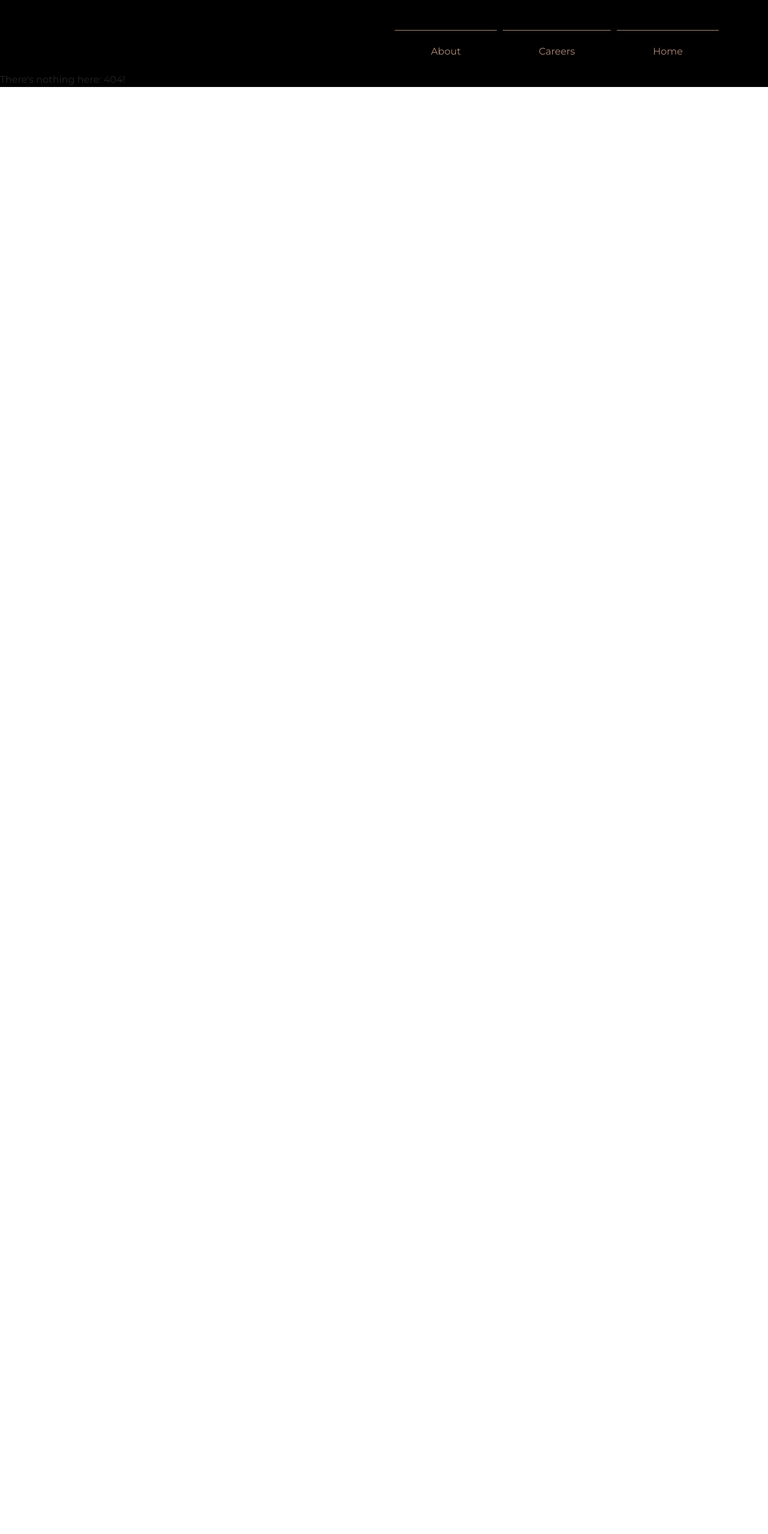
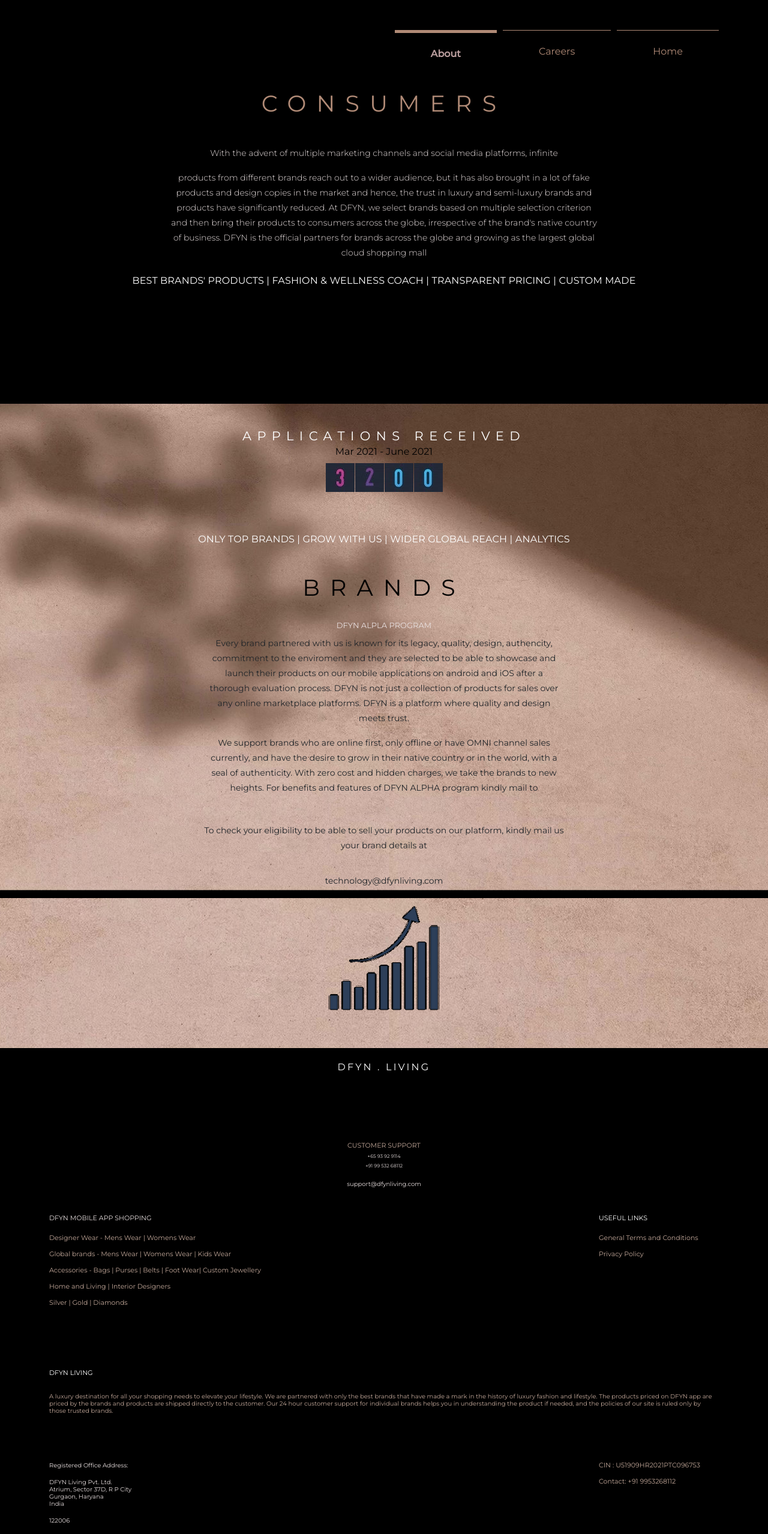
Before and after one commit to BlueRock96/dfyn-living-website, a React (Create React App) app: page /about in a window 1280 px wide. Before the commit this address had no page. Shown: the top 2557 px of the page at 60% size. Before the commit the page ends 800 px from the top, so only its background shows below. Built offline with nearby package versions, Linux system fonts and the light colour scheme.

Commit message:
head logo update, uncomment modules, default tab changed to home

```diff
--- a/public/index.html
+++ b/public/index.html
@@ -2,14 +2,14 @@
 <html lang="en">
   <head>
     <meta charset="utf-8" />
-    <!-- <link rel="icon" href="%PUBLIC_URL%/favicon.ico" /> -->
+    <link rel="icon" href="%PUBLIC_URL%/images/half-circle.svg" />
     <meta name="viewport" content="width=device-width, initial-scale=1" />
     <meta name="theme-color" content="#000000" />
-    <!-- <meta
+    <meta
       name="description"
-      content="Web site created using create-react-app"
-    /> -->
-    <!-- <link rel="apple-touch-icon" href="%PUBLIC_URL%/logo192.png" /> -->
+      content="Dfyn Living. FILTERED LUXURY EXPERIENCE"
+    />
+    <link rel="apple-touch-icon" href="%PUBLIC_URL%/images/half-circle.svg" />
 
     <!-- APP font  -->
     <link rel="preconnect" href="https://fonts.googleapis.com" />
--- a/src/App.js
+++ b/src/App.js
@@ -9,9 +9,10 @@
   return (
     <Routes>
       <Route element={<NavLayout />}>
-        <Route index element={<About />} />
+        <Route index element={<Home />} />
         <Route exact path="/careers" element={<Career />} />
-        <Route exact path="/home" element={<Home />} />
+        {/* <Route exact path="/home" element={<Home />} /> */}
+        <Route exact path="/about" element={<About />} />
         <Route path="*" element={<p>There's nothing here: 404!</p>} />
       </Route>
     </Routes>
@@ -29,13 +30,13 @@
     <div className="app-nav-wrapper">
       <div className="container">
       <nav className="app-nav">
-        <NavLink to="/" style={style} className="nav-link">
+        <NavLink to="/about" style={style} className="nav-link">
           About
         </NavLink>
         <NavLink to="/careers" style={style} className="nav-link">
           Careers
         </NavLink>
-        <NavLink to="/home" style={style} className="nav-link">
+        <NavLink to="/" style={style} className="nav-link">
           Home
         </NavLink>
       </nav>
--- a/src/pages/about/About.js
+++ b/src/pages/about/About.js
@@ -1,8 +1,8 @@
 import React, { useEffect, useState } from "react";
-// import AboutFooter from "../../component/about-footer/AboutFooter";
-// import ApplicationReceived from "../../component/application-received/ApplicationReceived";
-// import Consumers from "../../component/consumers/Consumer";
-// import DfynLiving from "../../component/dfyn-living/DfynLiving";
+import AboutFooter from "../../component/about-footer/AboutFooter";
+import ApplicationReceived from "../../component/application-received/ApplicationReceived";
+import Consumers from "../../component/consumers/Consumer";
+import DfynLiving from "../../component/dfyn-living/DfynLiving";
 
 export default function About() {
   const [loading, setLoading] = useState(true);
@@ -20,10 +20,10 @@
         </div>
       ) : (
         <>
-          {/* <Consumers />
+          <Consumers />
           <ApplicationReceived />
           <DfynLiving />
-          <AboutFooter /> */}
+          <AboutFooter />
         </>
       )}
     </>
--- a/src/pages/career/Career.js
+++ b/src/pages/career/Career.js
@@ -1,8 +1,8 @@
 import React, { useEffect, useState } from "react";
-// import AboutFooter from "../../component/about-footer/AboutFooter";
-// import DfynLiving from "../../component/dfyn-living/DfynLiving";
-// import RoleWithUs from "../../component/role-with-us/RoleWithUs";
-// import WhyDfyn from "../../component/why-dfyn/WhyDfyn";
+import AboutFooter from "../../component/about-footer/AboutFooter";
+import DfynLiving from "../../component/dfyn-living/DfynLiving";
+import RoleWithUs from "../../component/role-with-us/RoleWithUs";
+import WhyDfyn from "../../component/why-dfyn/WhyDfyn";
 import WorkingWithUs from "../../component/working-with-us/WorkingWithUs";
 
 export default function Career() {
@@ -21,10 +21,10 @@
       ) : (
         <>
           <WorkingWithUs />
-          {/* <WhyDfyn /> */}
-          {/* <RoleWithUs />
+          <WhyDfyn />
+          <RoleWithUs />
           <DfynLiving />
-          <AboutFooter /> */}
+          <AboutFooter />
         </>
       )}
     </div>
```
